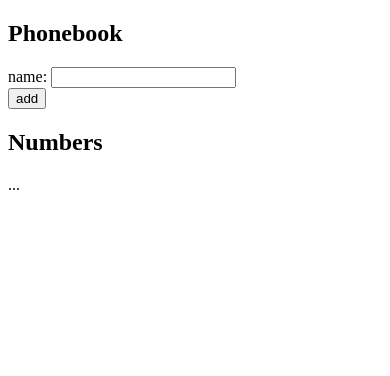
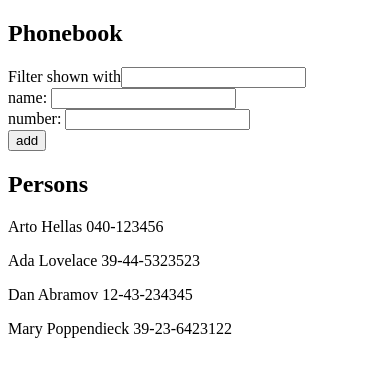
Before and after one commit to ikanher/full-stack-web, a React (Create React App) app in the folder part2/phonebook/: page / in a window 390 px wide. Shown: the top 376 px of the page. Built offline with nearby package versions, Linux system fonts and the light colour scheme.

Commit message:
Finish Phonebook exercise.

```diff
--- a/part2/phonebook/src/App.js
+++ b/part2/phonebook/src/App.js
@@ -1,26 +1,48 @@
 import React, { useState } from 'react'
 
+import Phonebook from './components/Phonebook.js'
+
 const App = () => {
-  const [ persons, setPersons] = useState([
-    { name: 'Arto Hellas' }
-  ])
-  const [ newName, setNewName ] = useState('')
+    const [ persons, setPersons] = useState([
+        { name: 'Arto Hellas', number: '040-123456' },
+        { name: 'Ada Lovelace', number: '39-44-5323523' },
+        { name: 'Dan Abramov', number: '12-43-234345' },
+        { name: 'Mary Poppendieck', number: '39-23-6423122' }
+    ])
 
-  return (
-    <div>
-      <h2>Phonebook</h2>
-      <form>
-        <div>
-          name: <input />
-        </div>
-        <div>
-          <button type="submit">add</button>
-        </div>
-      </form>
-      <h2>Numbers</h2>
-      ...
-    </div>
-  )
+    const [ newName, setNewName ] = useState('')
+    const [ newNumber, setNewNumber ] = useState('')
+    const [ filter, setFilter ] = useState('')
+
+    const handleFilterChange = (event) => setFilter(event.target.value)
+    const handleAddPerson = (event) => {
+        event.preventDefault()
+
+        const exists = persons.some(p => p.name.toLowerCase() === newName.toLowerCase())
+
+        if (exists) {
+            alert(`${newName} is already added to phonebook`)
+        } else {
+            setPersons(persons.concat({ name: newName, number: newNumber }))
+        }
+
+        setNewName('')
+        setNewNumber('')
+    }
+
+    const handleNameChange = (event) => setNewName(event.target.value)
+    const handleNumberChange = (event) => setNewNumber(event.target.value)
+
+    return <Phonebook
+        persons={persons}
+        handleAddPerson={handleAddPerson}
+        newName={newName}
+        handleNameChange={handleNameChange}
+        newNumber={newNumber}
+        handleNumberChange={handleNumberChange}
+        filter={filter}
+        handleFilterChange={handleFilterChange}
+    />
 }
 
 export default App
--- /dev/null
+++ b/part2/phonebook/src/components/Phonebook.js
@@ -0,0 +1,71 @@
+import React from 'react'
+
+const Phonebook = ({
+        persons, handleAddPerson,
+        newName, handleNameChange,
+        newNumber, handleNumberChange,
+        filter, handleFilterChange
+    }) => {
+
+    return (
+        <div>
+            <h2>Phonebook</h2>
+            <Filter filter={filter} handleFilterChange={handleFilterChange} />
+            <PersonForm
+                persons={persons} handleAddPerson={handleAddPerson}
+                newName={newName} handleNameChange={handleNameChange}
+                newNumber={newNumber} handleNumberChange={handleNumberChange}
+            />
+            <Persons entries={persons} filter={filter}/>
+        </div>
+    )
+}
+
+const Filter = ({ filter, handleFilterChange }) => {
+    return (
+        <>
+            Filter shown with
+            <input type='text' value={filter} onChange={handleFilterChange} />
+        </>
+    )
+}
+
+const PersonForm = ({
+        persons, handleAddPerson,
+        newName, handleNameChange,
+        newNumber, handleNumberChange
+    }) => {
+
+    return (
+        <form onSubmit={handleAddPerson}>
+            <div>
+            name: <input value={newName} onChange={handleNameChange} />
+            <br />
+            number: <input value={newNumber} onChange={handleNumberChange} />
+            </div>
+            <div>
+                <button type="submit">add</button>
+            </div>
+        </form>
+    )
+}
+
+const Persons = ({ entries, filter }) => {
+    const rows = entries
+        .filter(e => e.name.toLowerCase().includes(filter.toLowerCase()))
+        .map(e => <Person key={e.name} entry={e} />)
+    return (
+        <>
+            <h2>Persons</h2>
+            {rows}
+        </>
+    )
+}
+
+const Person = ({ entry }) => {
+    return (
+        <p>{entry.name} {entry.number}</p>
+    )
+}
+
+export default Phonebook
```
